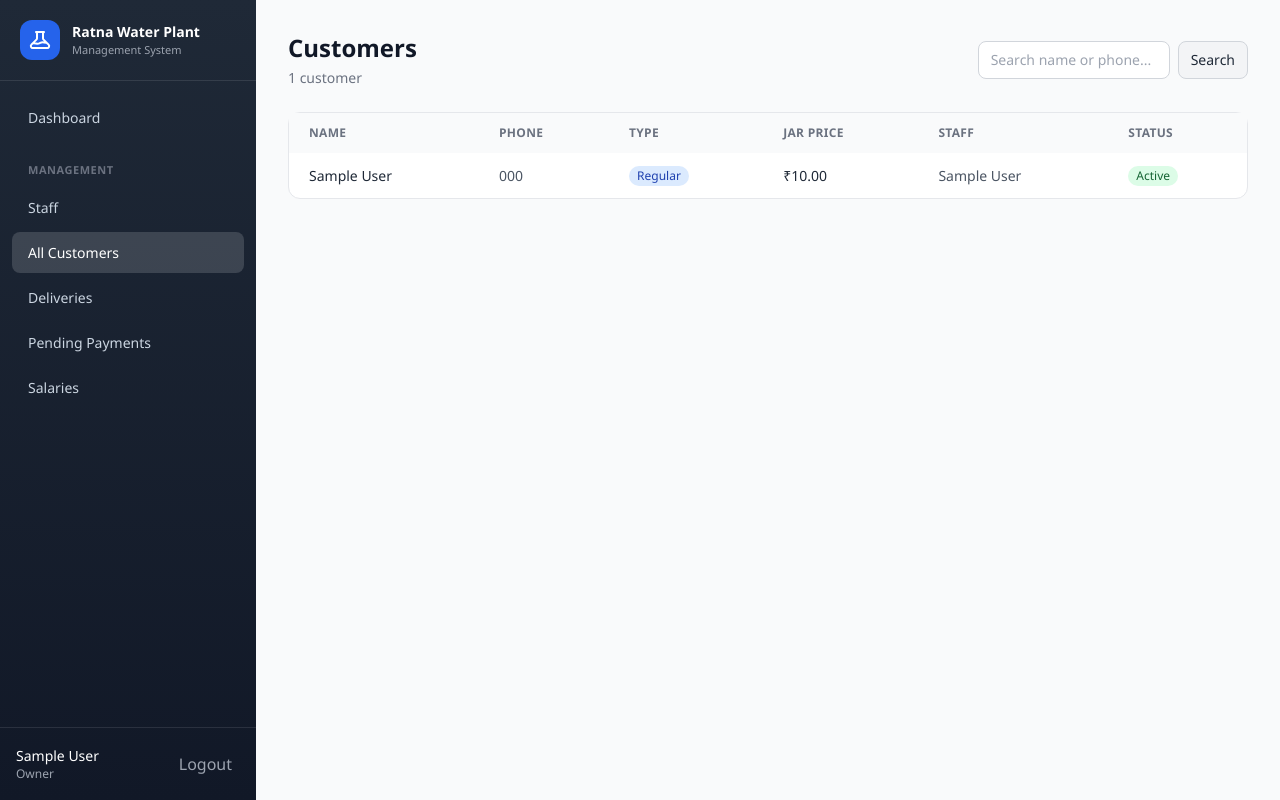
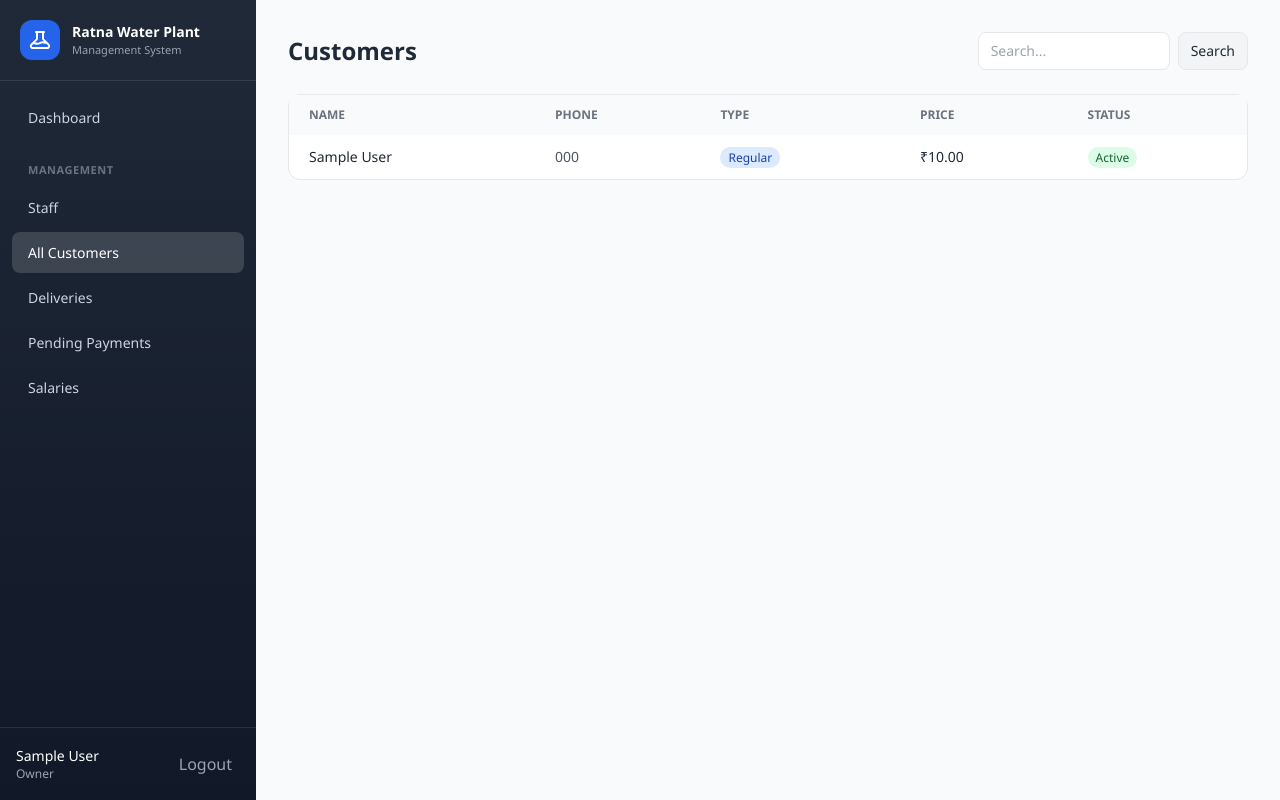
Before and after one commit to athxrv-web/ratna-water-plant, a Django app: page /owner/customers/ in a window 1280 px wide. Run offline with Django 4.2, Linux system fonts and the light colour scheme; a user stored in the database is signed in; tables that the repository leaves empty hold one stand-in row (values such as "Sample post"); some libraries are stand-ins or nearby versions.

Commit message:
Refactor customer list template for clarity

```diff
--- a/waterjar/templates/core/customer_list.html
+++ b/waterjar/templates/core/customer_list.html
@@ -1,73 +1,8 @@
 {% extends "base.html" %}
-{% block title %}Customers — Ratna Water Plant{% endblock %}
-
+{% block title %}Customers{% endblock %}
 {% block content %}
-<div class="flex flex-col sm:flex-row sm:items-center sm:justify-between gap-4 mb-6">
-    <div>
-        <h2 class="text-2xl font-bold text-gray-900">Customers</h2>
-        <p class="text-sm text-gray-500 mt-1">{{ customers|length }} customer{{ customers|length|pluralize }}</p>
-    </div>
-    <div class="flex items-center gap-3">
-        <form method="get" class="flex items-center gap-2">
-            <input type="text" name="q" value="{{ search_query }}"
-                   placeholder="Search name or phone..."
-                   class="px-3 py-2 border border-gray-300 rounded-lg text-sm focus:outline-none focus:ring-2 focus:ring-blue-500 w-48">
-            <button type="submit" class="px-3 py-2 bg-gray-100 border border-gray-300 rounded-lg text-sm hover:bg-gray-200 transition-colors">Search</button>
-        </form>
-        {% if not is_owner_view %}
-        <a href="{% url 'customer_create' %}" class="inline-flex items-center gap-2 px-4 py-2 bg-blue-600 text-white text-sm font-medium rounded-lg hover:bg-blue-700 transition-colors">+ Add</a>
-        {% endif %}
-    </div>
-</div>
-
-<div class="bg-white rounded-xl border border-gray-200">
-    <div class="overflow-x-auto">
-        <table class="w-full text-sm">
-            <thead class="bg-gray-50 text-left">
-                <tr>
-                    <th class="px-5 py-3 text-xs font-semibold text-gray-500 uppercase tracking-wide">Name</th>
-                    <th class="px-5 py-3 text-xs font-semibold text-gray-500 uppercase tracking-wide">Phone</th>
-                    <th class="px-5 py-3 text-xs font-semibold text-gray-500 uppercase tracking-wide">Type</th>
-                    <th class="px-5 py-3 text-xs font-semibold text-gray-500 uppercase tracking-wide">Jar Price</th>
-                    <th class="px-5 py-3 text-xs font-semibold text-gray-500 uppercase tracking-wide">Staff</th>
-                    <th class="px-5 py-3 text-xs font-semibold text-gray-500 uppercase tracking-wide">Status</th>
-                    {% if not is_owner_view %}
-                    <th class="px-5 py-3 text-xs font-semibold text-gray-500 uppercase tracking-wide">Actions</th>
-                    {% endif %}
-                </tr>
-            </thead>
-            <tbody class="divide-y divide-gray-100">
-                {% for c in customers %}
-                <tr class="hover:bg-gray-50">
-                    <td class="px-5 py-3 font-medium text-gray-800">{{ c.name }}</td>
-                    <td class="px-5 py-3 text-gray-600">{{ c.phone }}</td>
-                    <td class="px-5 py-3">
-                        <span class="inline-flex items-center px-2 py-0.5 rounded-full text-xs font-medium {% if c.type == 'regular' %}bg-blue-100 text-blue-800{% else %}bg-purple-100 text-purple-800{% endif %}">
-                            {{ c.get_type_display }}
-                        </span>
-                    </td>
-                    <td class="px-5 py-3 text-gray-800">₹{{ c.jar_price }}</td>
-                    <td class="px-5 py-3 text-gray-600">{{ c.assigned_staff.get_full_name|default:"—" }}</td>
-                    <td class="px-5 py-3">
-                        {% if c.is_active %}
-                        <span class="inline-flex items-center px-2 py-0.5 rounded-full text-xs font-medium bg-green-100 text-green-800">Active</span>
-                        {% else %}
-                        <span class="inline-flex items-center px-2 py-0.5 rounded-full text-xs font-medium bg-gray-100 text-gray-600">Inactive</span>
-                        {% endif %}
-                    </td>
-                    {% if not is_owner_view %}
-                    <td class="px-5 py-3">
-                        <a href="{% url 'customer_edit' c.pk %}" class="text-blue-600 hover:text-blue-800 text-xs font-medium">Edit</a>
-                    </td>
-                    {% endif %}
-                </tr>
-                {% empty %}
-                <tr>
-                    <td colspan="{% if is_owner_view %}6{% else %}7{% endif %}" class="px-5 py-10 text-center text-gray-400">No customers found.</td>
-                </tr>
-                {% endfor %}
-            </tbody>
-        </table>
-    </div>
-</div>
+<div class="flex flex-col sm:flex-row sm:items-center sm:justify-between gap-4 mb-6"><h2 class="text-2xl font-bold">Customers</h2>
+<div class="flex items-center gap-3"><form method="get" class="flex gap-2"><input type="text" name="q" value="{{ search_query }}" placeholder="Search..." class="px-3 py-2 border rounded-lg text-sm w-48"><button type="submit" class="px-3 py-2 bg-gray-100 border rounded-lg text-sm">Search</button></form>{% if not is_owner_view %}<a href="{% url 'customer_create' %}" class="px-4 py-2 bg-blue-600 text-white text-sm rounded-lg hover:bg-blue-700">+ Add</a>{% endif %}</div></div>
+<div class="bg-white rounded-xl border"><div class="overflow-x-auto"><table class="w-full text-sm"><thead class="bg-gray-50"><tr><th class="px-5 py-3 text-left text-xs font-semibold text-gray-500 uppercase">Name</th><th class="px-5 py-3 text-left text-xs font-semibold text-gray-500 uppercase">Phone</th><th class="px-5 py-3 text-left text-xs font-semibold text-gray-500 uppercase">Type</th><th class="px-5 py-3 text-left text-xs font-semibold text-gray-500 uppercase">Price</th><th class="px-5 py-3 text-left text-xs font-semibold text-gray-500 uppercase">Status</th>{% if not is_owner_view %}<th class="px-5 py-3 text-left text-xs font-semibold text-gray-500 uppercase">Actions</th>{% endif %}</tr></thead>
+<tbody class="divide-y">{% for c in customers %}<tr><td class="px-5 py-3 font-medium">{{ c.name }}</td><td class="px-5 py-3 text-gray-600">{{ c.phone }}</td><td class="px-5 py-3"><span class="px-2 py-0.5 rounded-full text-xs {% if c.type == 'regular' %}bg-blue-100 text-blue-800{% else %}bg-purple-100 text-purple-800{% endif %}">{{ c.get_type_display }}</span></td><td class="px-5 py-3">₹{{ c.jar_price }}</td><td class="px-5 py-3">{% if c.is_active %}<span class="px-2 py-0.5 rounded-full text-xs bg-green-100 text-green-800">Active</span>{% else %}<span class="px-2 py-0.5 rounded-full text-xs bg-gray-100 text-gray-600">Inactive</span>{% endif %}</td>{% if not is_owner_view %}<td class="px-5 py-3"><a href="{% url 'customer_edit' c.pk %}" class="text-blue-600 text-xs">Edit</a></td>{% endif %}</tr>{% empty %}<tr><td colspan="6" class="px-5 py-10 text-center text-gray-400">No customers.</td></tr>{% endfor %}</tbody></table></div></div>
 {% endblock %}
```
